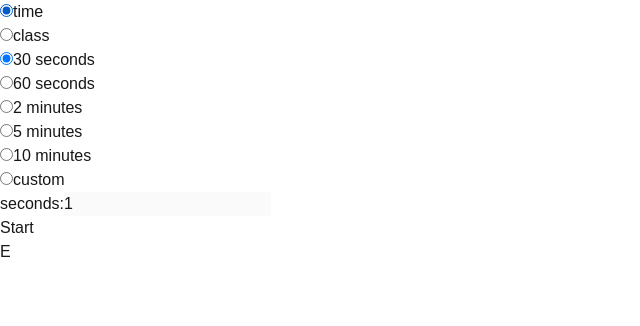
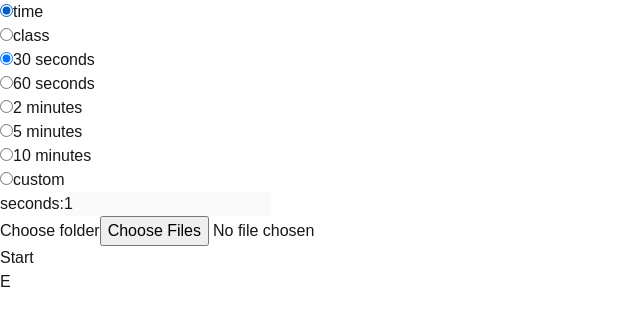
Before and after one commit to mishazawa/Drawing, a Next.js app in the folder web/: page / in a window 1280 px wide. Shown: the top 326 px of the page, without its empty margins (0-640 px from the left). Built offline with nearby package versions, Linux system fonts and the light colour scheme.

Commit message:
added image reader

```diff
--- a/web/src/app/components/Button.tsx
+++ b/web/src/app/components/Button.tsx
@@ -7,14 +7,12 @@ type ButtonLinkProps = {
 };
 export function ButtonLink({ href, children }: ButtonLinkProps) {
   return (
-    <div className="p-6">
     <Link
       href={href}
       className="inline-block px-4 py-1 text-sm text-purple-600 font-semibold rounded-full border border-purple-200 hover:text-white hover:bg-purple-600 hover:border-transparent focus:outline-none focus:ring-2 focus:ring-purple-600 focus:ring-offset-2"
     >
       {children}
     </Link>
-    </div>
   );
 }
 
--- a/web/src/app/components/Controls.tsx
+++ b/web/src/app/components/Controls.tsx
@@ -1,3 +1,5 @@
+"use client";
+
 import { useDataStore } from "@/store/providers/data";
 import { ButtonControls } from "./Button";
 import If from "@/utils/If";
--- a/web/src/app/components/Menu.tsx
+++ b/web/src/app/components/Menu.tsx
@@ -3,15 +3,17 @@
 import If from "@/utils/If";
 
 import { MODE_CLASS, MODE_TIME, TIME_CONFIG } from "@/utils/constants";
-import { ButtonLink } from "./Button";
+import { ButtonControls, ButtonLink } from "./Button";
 import { useDataStore } from "@/store/providers/data";
+import { ChangeEvent, useRef, useState } from "react";
 
 export function Menu() {
   const mode = useDataStore((s) => s.mode);
   const set = useDataStore((s) => s.setMode);
+
   return (
-    <>
-      <div className="flex items-center p-6 gap-x-4">
+    <div className="flex flex-col gap-y-5">
+      <div className="flex items-center gap-x-4">
         <label htmlFor="1">
           <div className="flex gap-x-2">
             <input
@@ -43,8 +45,9 @@ export function Menu() {
       <If v={mode === MODE_CLASS}>
         <StudioModeValues />
       </If>
+      <InputFolder />
       <ButtonLink href="/viewer">Start</ButtonLink>
-    </>
+    </div>
   );
 }
 
@@ -55,7 +58,7 @@ function TimeModeValues() {
   const setTimeValue = useDataStore((s) => s.setTimeValue);
 
   return (
-    <div className="p-6">
+    <div>
       {TIME_CONFIG.map(([t, v]) => {
         return (
           <label htmlFor={t} key={t}>
@@ -101,3 +104,35 @@ function StudioModeValues() {
 */
   return <div className="p-6">not implemented</div>;
 }
+
+function InputFolder() {
+  const inputRef = useRef<HTMLInputElement>(null!);
+  const set = useDataStore((s) => s.setData);
+  const slides = useDataStore((s) => s.slides);
+  function openFolder() {
+    if (window.electron !== undefined) return;
+    inputRef.current.click();
+  }
+
+  function onFiles(e: ChangeEvent<HTMLInputElement>) {
+    set("slides", e.currentTarget.files);
+  }
+
+  return (
+    <div className="flex gap-4">
+      <ButtonControls onClick={openFolder}>Choose folder</ButtonControls>
+      <input
+        type="file"
+        ref={inputRef}
+        className="hidden"
+        onChange={onFiles}
+        accept="image/*"
+        multiple
+      />
+
+      <span className="inline-block pt-2">
+        <If v={!!slides.length}>{slides.length} images</If>
+      </span>
+    </div>
+  );
+}
--- a/web/src/app/page.tsx
+++ b/web/src/app/page.tsx
@@ -2,8 +2,8 @@ import { Menu } from "./components/Menu";
 
 export default function Home() {
   return (
-    <>
+    <div className="p-6">
       <Menu />
-    </>
+    </div>
   );
 }
--- a/web/src/store/data.tsx
+++ b/web/src/store/data.tsx
@@ -10,7 +10,7 @@ export type State = {
   // ui
   secondsLeft: number;
   currentSlide: number;
-  slides: string[];
+  slides: File[];
   reset: number;
   pause: boolean;
 };
```
Also changed, not shown: web/src/app/components/Slide.tsx (+24 -5 lines), web/src/app/viewer/page.tsx (+6 -22 lines). Lines whose indentation alone changed are shown as unchanged.
